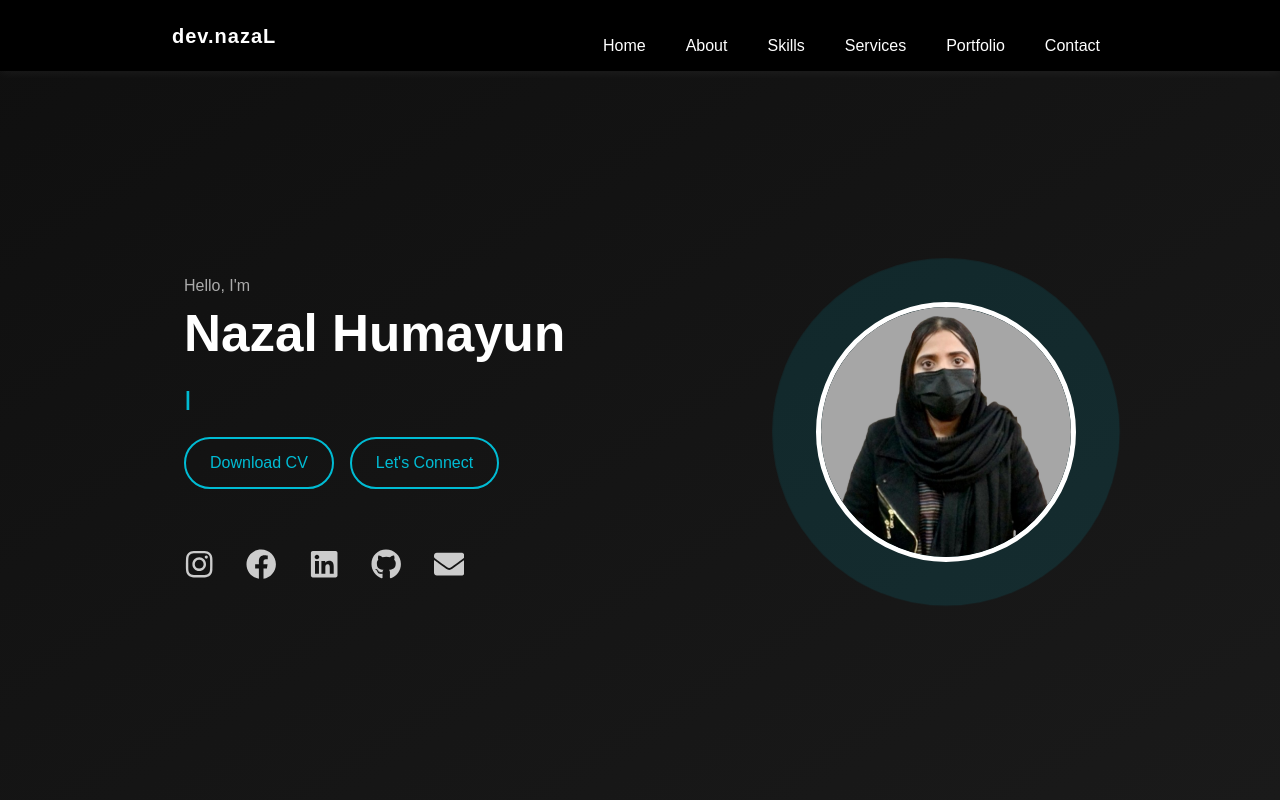
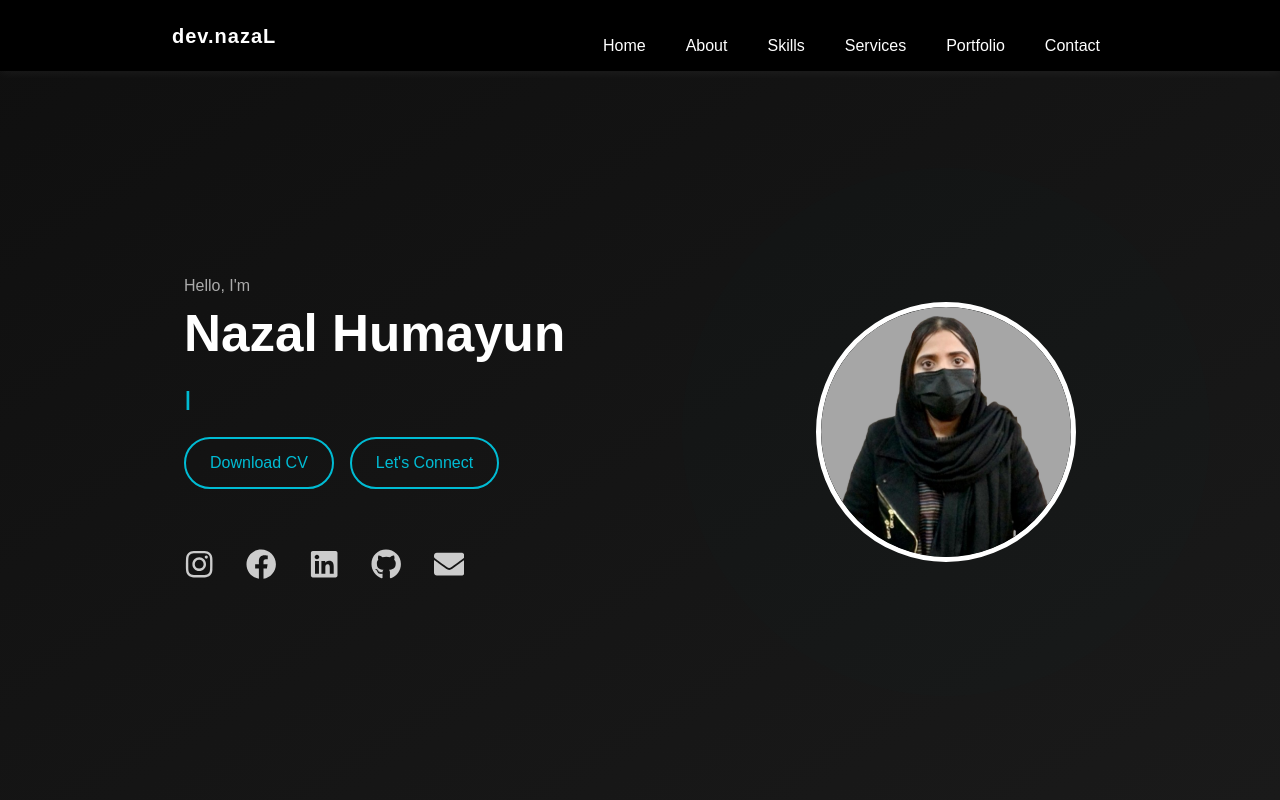
Before and after one commit to nazalmalik/NazalHumayun, a React (Create React App) app: page / in a window 1280 px wide. Shown: the top 800 px of the page. Built offline with nearby package versions, Linux system fonts and the light colour scheme.

Commit message:
Update Header.css

```diff
--- a/src/components/header/Header.css
+++ b/src/components/header/Header.css
@@ -105,11 +105,14 @@
 .header__image-glow::before {
   content: "";
   position: absolute;
-  width: 300px;
-  height: 300px;
+  top: 50%;
+  left: 50%;
+  width: 100%;
+  height: 100%;
+  transform: translate(-50%, -50%);
   border-radius: 50%;
-  background: rgba(0, 188, 212, 0.3);
-  animation: pulse 3s infinite;
+  background: rgba(0, 188, 212, 0.4);
+  animation: pulse 2.5s ease-out infinite;
   z-index: 0;
 }
 
@@ -133,15 +136,15 @@
 /* Real Circular Pulse Animation */
 @keyframes pulse {
   0% {
-    transform: scale(1);
+    transform: translate(-50%, -50%) scale(1);
     opacity: 0.6;
   }
   70% {
-    transform: scale(1.5);
+    transform: translate(-50%, -50%) scale(1.8);
     opacity: 0;
   }
   100% {
-    transform: scale(1);
+    transform: translate(-50%, -50%) scale(1);
     opacity: 0;
   }
 }
```
